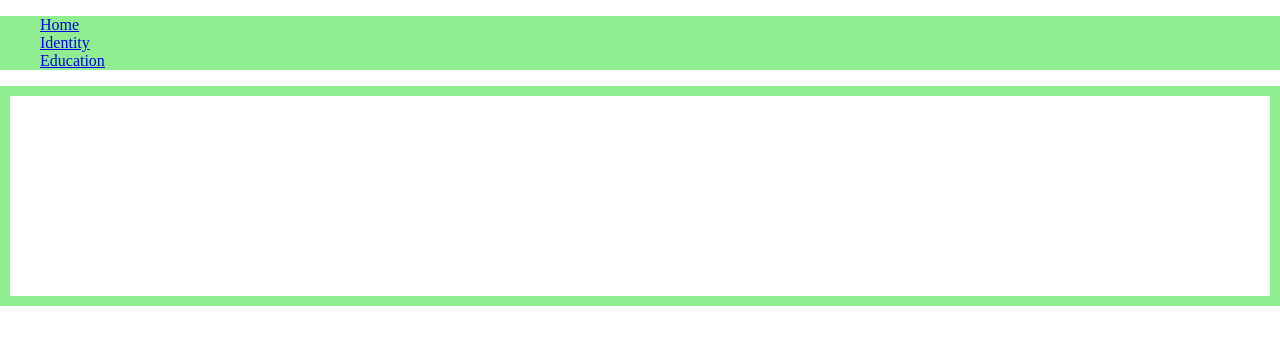
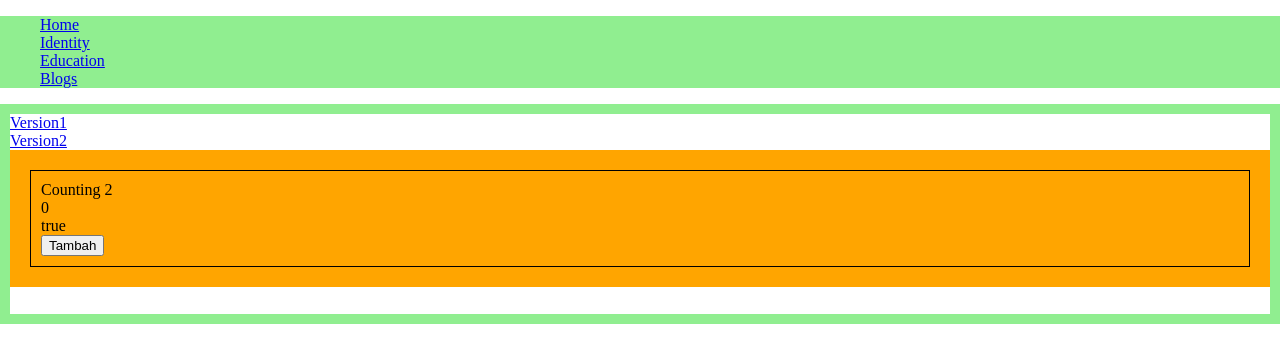
Before and after one commit to rei41q/Learn-fsw, a React (Create React App) app in the folder cp8/chapter8/: page /counter/version2 in a window 1280 px wide. Shown: the top 362 px of the page. Built offline with nearby package versions, Linux system fonts and the light colour scheme.

Commit message:
nested components

```diff
--- a/cp8/chapter8/src/App.js
+++ b/cp8/chapter8/src/App.js
@@ -1,31 +1,16 @@
 import { Link, Route, Routes } from "react-router-dom";
 import Blogs from "./pages/Blogs/Blogs";
+import SingleBlogPost from "./pages/Blogs/SingleBlogPost";
+import Counting from "./pages/Counter/Counting";
+import Counting2 from "./pages/Counter/Counting2";
+import LayoutCounting from "./pages/Counter/LayoutCounting";
 import Education from "./pages/Education";
 import Identity from "./pages/Identity";
+import AppLayout from "./pages/Layout";
 
 const App = () => {
   return (
-    <>
-      <nav style={{ backgroundColor: "lightgreen" }}>
-        <ul style={{ listStyleType: "none" }}>
-          <li>
-            <Link to="/">Home</Link>
-          </li>
-          <li>
-            <Link to="/identity">Identity</Link>
-          </li>
-          <li>
-            <Link to="/education">Education</Link>
-          </li>
-        </ul>
-      </nav>
-      <div
-        style={{
-          backgroundColor: "lightgreen",
-          padding: "10px",
-        }}
-      >
-        <div style={{ backgroundColor: "white", minHeight: "200px" }}>
+    <AppLayout>
       <Routes>
         <Route path="/" element={<div>Ini halaman home</div>} />
         <Route
@@ -45,10 +30,14 @@ const App = () => {
             />
           }
         />
+        <Route path="/blogs" element={<Blogs />} />
+        <Route path="/blogs/:postId" element={<SingleBlogPost />} />
+        <Route path="/counter" element={<LayoutCounting />}>
+          <Route path="version1" element={<Counting startNumber={0} />} />
+          <Route path="version2" element={<Counting2 startNumber={0} />} />
+        </Route>
       </Routes>
-        </div>
-      </div>
-    </>
+    </AppLayout>
   );
 };
 
--- a/cp8/chapter8/src/components/Card.jsx
+++ b/cp8/chapter8/src/components/Card.jsx
@@ -1,9 +1,9 @@
 import React from "react";
 
 const Card = (props) => {
-  const { title, body} = props;
+  const { title, body, onClick } = props;
   return (
-    <div style={styles.card}>
+    <div style={styles.card} >
       <div style={styles.title}>{title}</div>
       <div>{body}</div>
     </div>
--- a/cp8/chapter8/src/pages/Blogs/Blogs.jsx
+++ b/cp8/chapter8/src/pages/Blogs/Blogs.jsx
@@ -1,4 +1,5 @@
 import React, { useState } from "react";
+import { Link } from "react-router-dom";
 import Button from "../../components/Button";
 import Card from "../../components/Card";
 
@@ -73,7 +74,9 @@ const Blogs = () => {
       </div>
       <div style={styles.wrapper}>
         {posts.map((post) => (
-          <Card title={post.title} body={post.body} />
+          <Link to={`/blogs/${post.id}`}>
+            <Card key={post.id} title={post.title} body={post.body} />
+          </Link>
         ))}
       </div>
     </>
--- /dev/null
+++ b/cp8/chapter8/src/pages/Blogs/SingleBlogPost.jsx
@@ -0,0 +1,9 @@
+import React from "react";
+import { useParams } from "react-router-dom";
+
+const SingleBlogPost = () => {
+  const { postId } = useParams();
+  return <div>SingleBlogPost {postId}</div>;
+};
+
+export default SingleBlogPost;
--- /dev/null
+++ b/cp8/chapter8/src/pages/Counter/LayoutCounting.jsx
@@ -0,0 +1,18 @@
+import React from "react";
+import { Link, Outlet } from "react-router-dom";
+
+const LayoutCounting = () => {
+  return (
+    <div>
+      <Link to="/counter/version1">Version1</Link>
+      <br />
+      <Link to="/counter/version2">Version2</Link>
+      <br />
+      <div style={{ padding: "20px", backgroundColor: "orange" }}>
+        <Outlet />
+      </div>
+    </div>
+  );
+};
+
+export default LayoutCounting;
--- /dev/null
+++ b/cp8/chapter8/src/pages/Layout.jsx
@@ -0,0 +1,37 @@
+import React from "react";
+import { Link } from "react-router-dom";
+
+const AppLayout = (props) => {
+  return (
+    <>
+      <nav style={{ backgroundColor: "lightgreen" }}>
+        <ul style={{ listStyleType: "none" }}>
+          <li>
+            <Link to="/">Home</Link>
+          </li>
+          <li>
+            <Link to="/identity">Identity</Link>
+          </li>
+          <li>
+            <Link to="/education">Education</Link>
+          </li>{" "}
+          <li>
+            <Link to="/blogs">Blogs</Link>
+          </li>
+        </ul>
+      </nav>
+      <div
+        style={{
+          backgroundColor: "lightgreen",
+          padding: "10px",
+        }}
+      >
+        <div style={{ backgroundColor: "white", minHeight: "200px" }}>
+          {props.children}
+        </div>
+      </div>
+    </>
+  );
+};
+
+export default AppLayout;
```
Lines whose indentation alone changed are shown as unchanged.
